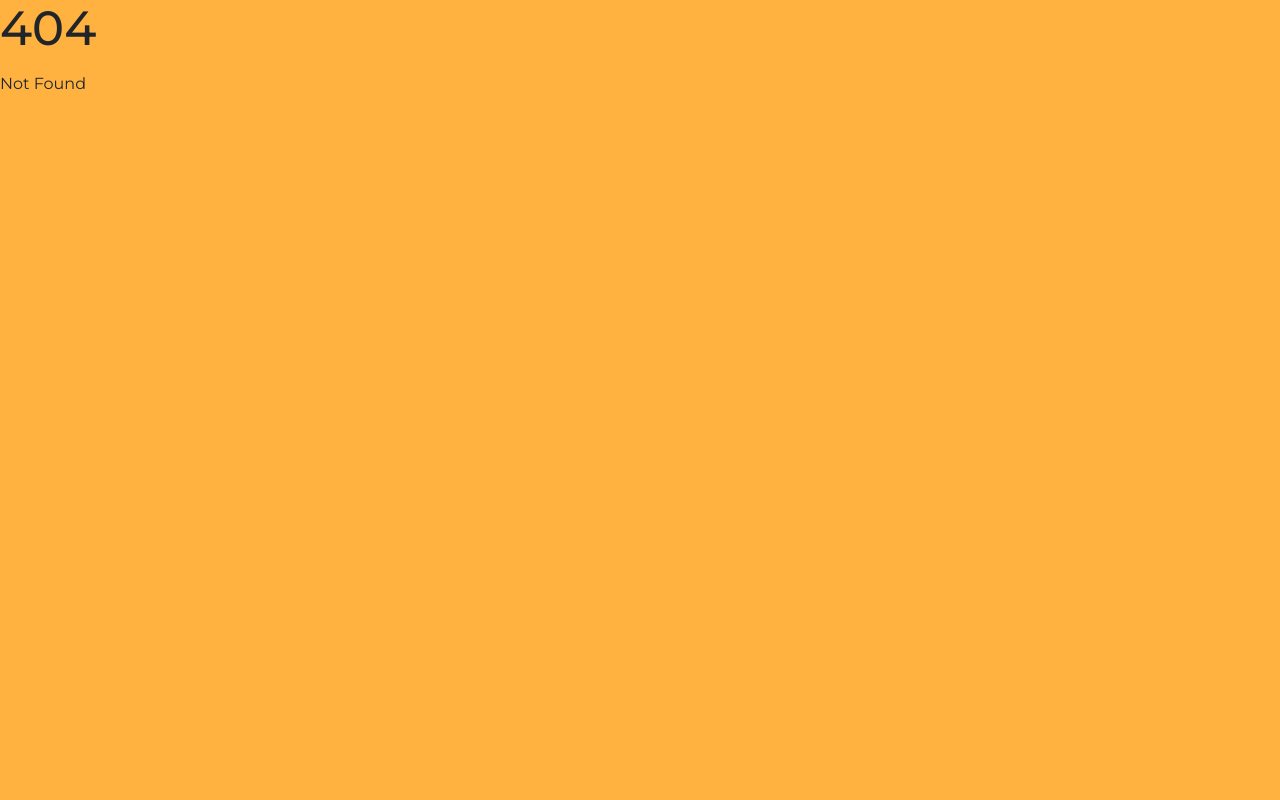
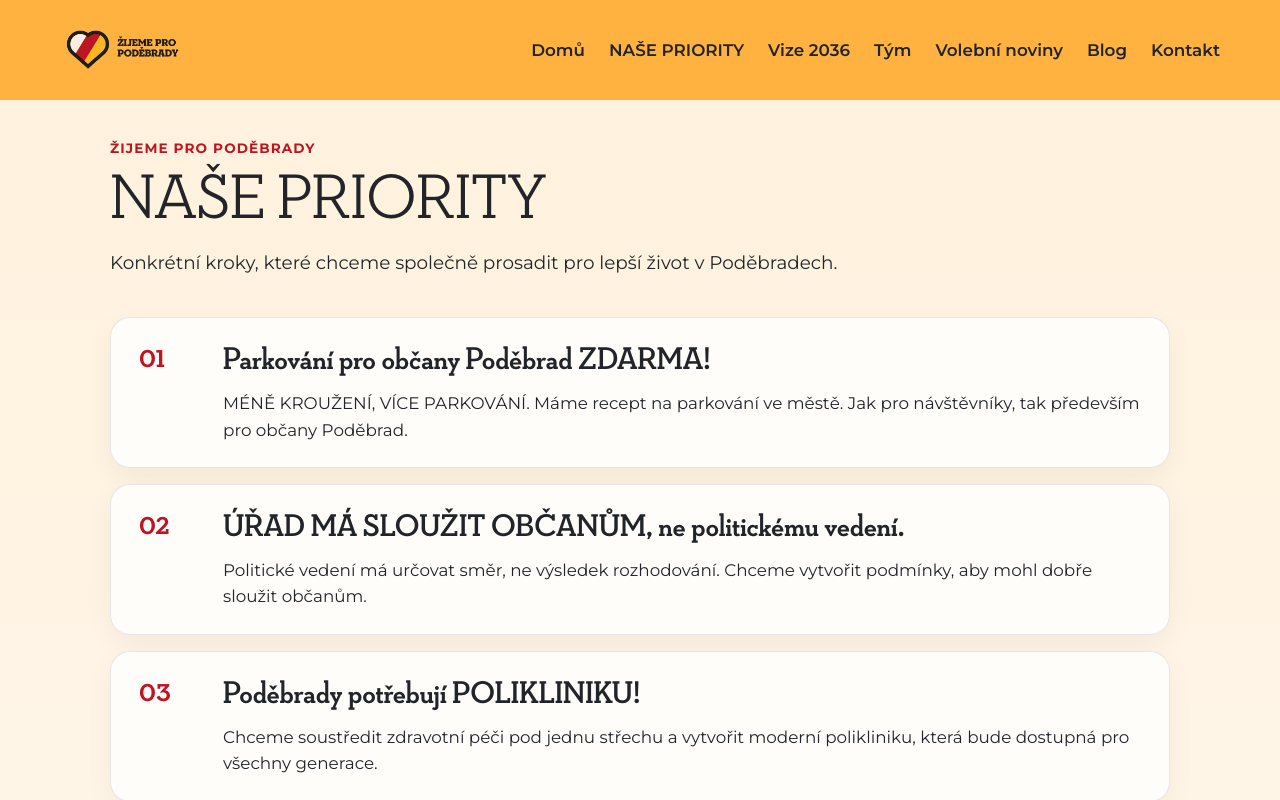
Before and after one commit to muzikp/www.zijemepropodebrady.cz, a SvelteKit app: page /priority in a window 1280 px wide. Before the commit this address had no page. Shown: the top 800 px of the page. Built offline with nearby package versions, Linux system fonts and the light colour scheme.

Commit message:
Add city priorities page

```diff
--- a/src/lib/components/NavBar.svelte
+++ b/src/lib/components/NavBar.svelte
@@ -15,6 +15,7 @@
 			<div class="nav-right">
 				<ul class="nav-links">
 					<li><a href={`${base}/`}>Domů</a></li>
+					<li><a href={`${base}/priority`}>NAŠE PRIORITY</a></li>
 					<li><a href={`${base}/vize-2036`}>Vize 2036</a></li>
 					<li><a href={`${base}/tym`}>Tým</a></li>
 					<li><a href={`${base}/volebni-noviny`}>Volební noviny</a></li>
--- /dev/null
+++ b/src/lib/data/priorities.json
@@ -0,0 +1,37 @@
+[
+  {
+    "id": "parkovani",
+    "title": "Parkování pro občany Poděbrad ZDARMA!",
+    "description": "MÉNĚ KROUŽENÍ, VÍCE PARKOVÁNÍ. Máme recept na parkování ve městě. Jak pro návštěvníky, tak především pro občany Poděbrad."
+  },
+  {
+    "id": "urad",
+    "title": "ÚŘAD MÁ SLOUŽIT OBČANŮM, ne politickému vedení.",
+    "description": "Politické vedení má určovat směr, ne výsledek rozhodování. Chceme vytvořit podmínky, aby mohl dobře sloužit občanům."
+  },
+  {
+    "id": "poliklinika",
+    "title": "Poděbrady potřebují POLIKLINIKU!",
+    "description": "Chceme soustředit zdravotní péči pod jednu střechu a vytvořit moderní polikliniku, která bude dostupná pro všechny generace."
+  },
+  {
+    "id": "sport",
+    "title": "10.000.000 Kč ročně pro sportovní kluby",
+    "description": "Sportovní kluby vychovávají naše děti, budují komunitu i zdravý životní styl. Chceme jim zajistit stabilní financování, lepší podmínky pro práci a větší podporu kvalitních trenérů."
+  },
+  {
+    "id": "bydleni",
+    "title": "Bytová politika s péčí řádného hospodáře.",
+    "description": "Městské byty v Poděbradech musí sloužit k udržení mladých rodin a klíčových profesí, jako jsou učitelé, zdravotníci či hasiči. Investice do bytového fondu proto budeme plánovat systematicky tak, aby dlouhodobě zvyšovaly jeho hodnotu i rozšiřovaly nabídku dostupného bydlení."
+  },
+  {
+    "id": "zizkov",
+    "title": "Městský park a občanská vybavenost na Žižkově.",
+    "description": "Chceme ze Žižkova vytvořit živé a vyvážené místo pro kvalitní život. Budeme investovat do pokračování lázeňského parku, který nabídne kultivované prostředí pro setkávání i aktivní odpočinek. Zároveň podpoříme rozvoj lokální ekonomiky – místních obchodů, kaváren a návazných služeb."
+  },
+  {
+    "id": "kongresovy-dum",
+    "title": "Kongresový lázeňský dům",
+    "description": "Městský úřad přesuneme do Hlinkových domů, kde vytvoříme moderní a důstojné zázemí pro občany i zaměstnance. Uvolněný objekt Pentagonu proměníme v multifunkční centrum – vznikne zde nový kulturní sál, kongresové ubytování a kongresový lázeňský dům."
+  }
+]
--- /dev/null
+++ b/src/routes/priority/+page.js
@@ -0,0 +1 @@
+export const prerender = true;
--- /dev/null
+++ b/src/routes/priority/+page.svelte
@@ -0,0 +1,128 @@
+<script>
+	import { base } from '$app/paths';
+	import NavBar from '$lib/components/NavBar.svelte';
+	import priorities from '$lib/data/priorities.json';
+</script>
+
+<svelte:head>
+	<title>Naše priority | Žijeme pro Poděbrady</title>
+	<meta name="description" content="Sedm priorit pro naše město podle hnutí Žijeme pro Poděbrady." />
+	<link rel="icon" type="image/png" href="{base}/favicon.png" />
+</svelte:head>
+
+<NavBar />
+
+<main class="page">
+	<div class="container">
+		<header class="page-header">
+			<p class="eyebrow">Žijeme pro Poděbrady</p>
+			<h1>NAŠE PRIORITY</h1>
+			<p>Konkrétní kroky, které chceme společně prosadit pro lepší život v Poděbradech.</p>
+		</header>
+
+		<div class="priority-grid">
+			{#each priorities as priority, index}
+				<article class="priority-card" id={priority.id}>
+					<div class="priority-number">{String(index + 1).padStart(2, '0')}</div>
+					<div>
+						<h2>{priority.title}</h2>
+						<p>{priority.description}</p>
+					</div>
+				</article>
+			{/each}
+		</div>
+	</div>
+</main>
+
+<style>
+	.page {
+		min-height: 100vh;
+		padding: 140px 24px 72px;
+		background: linear-gradient(180deg, #fff1dc 0%, #fffaf3 100%);
+		color: var(--dark-gray-color);
+	}
+
+	.container {
+		max-width: 1100px;
+		margin: 0 auto;
+	}
+
+	.page-header {
+		max-width: 760px;
+		margin-bottom: 2.5rem;
+	}
+
+	.eyebrow {
+		margin: 0 0 0.75rem;
+		color: #be1522;
+		font-size: 0.85rem;
+		font-weight: 700;
+		letter-spacing: 0.08em;
+		text-transform: uppercase;
+	}
+
+	h1,
+	h2 {
+		font-family: 'Neutraface Slab Display', 'Montserrat', sans-serif;
+	}
+
+	h1 {
+		margin: 0 0 1rem;
+		font-size: clamp(2.4rem, 5vw, 4.5rem);
+		line-height: 1;
+	}
+
+.page-header > p:last-child {
+		margin: 0;
+		font-size: 1.15rem;
+		line-height: 1.6;
+	}
+
+	.priority-grid {
+		display: grid;
+		gap: 1rem;
+	}
+
+	.priority-card {
+		display: grid;
+		grid-template-columns: 4rem 1fr;
+		gap: 1.25rem;
+		padding: 1.5rem 1.75rem;
+		background: rgba(255, 255, 255, 0.8);
+		border: 1px solid rgba(33, 37, 41, 0.1);
+		border-radius: 20px;
+		box-shadow: 0 10px 28px rgba(0, 0, 0, 0.05);
+	}
+
+	.priority-number {
+		color: #be1522;
+		font-family: 'Neutraface Slab Display', 'Montserrat', sans-serif;
+		font-size: 2rem;
+		font-weight: 700;
+		line-height: 1;
+	}
+
+	h2 {
+		margin: 0 0 0.65rem;
+		font-size: clamp(1.35rem, 2.5vw, 2rem);
+		line-height: 1.15;
+	}
+
+	.priority-card p {
+		margin: 0;
+		font-size: 1.05rem;
+		line-height: 1.6;
+	}
+
+	@media (max-width: 640px) {
+		.page {
+			padding: 110px 16px 56px;
+		}
+
+		.priority-card {
+			grid-template-columns: 2.5rem 1fr;
+			gap: 0.75rem;
+			padding: 1.25rem;
+		}
+	}
+</style>
```
Also changed, not shown: src/routes/+page.svelte (+19 -21 lines), 1 other file (tests, documents, lock files or other folders).
